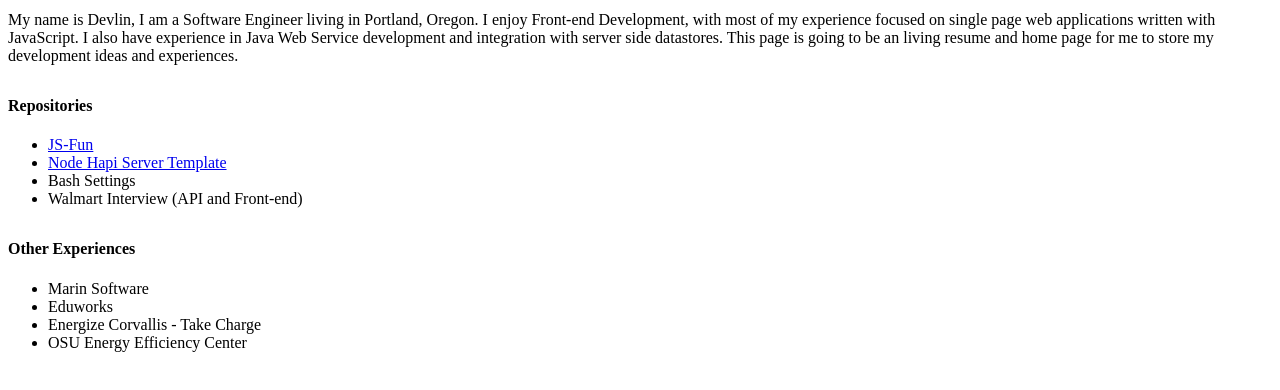
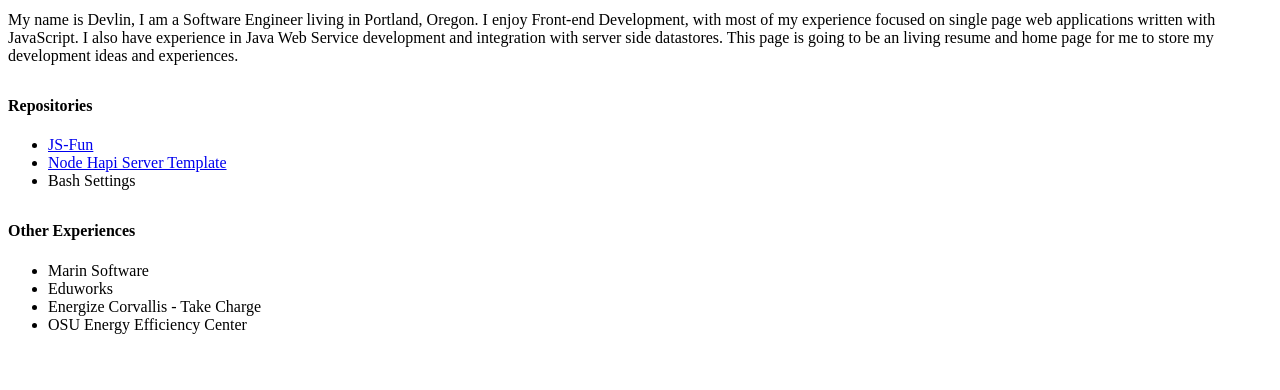
Before and after one commit to devlinjunker/devlinjunker.github.io, a plain HTML site: page index.html in a window 1280 px wide. Shown: the part 66-456 px from the top of the page. Drawn offline with Linux system fonts and the light colour scheme.

Commit message:
remove walmart from repo list

```diff
--- a/index.html
+++ b/index.html
@@ -33,9 +33,6 @@
       <li>
         Bash Settings
       </li>
-      <li>
-        Walmart Interview (API and Front-end)
-      </li>
     </ul>
   </div>
 
```
